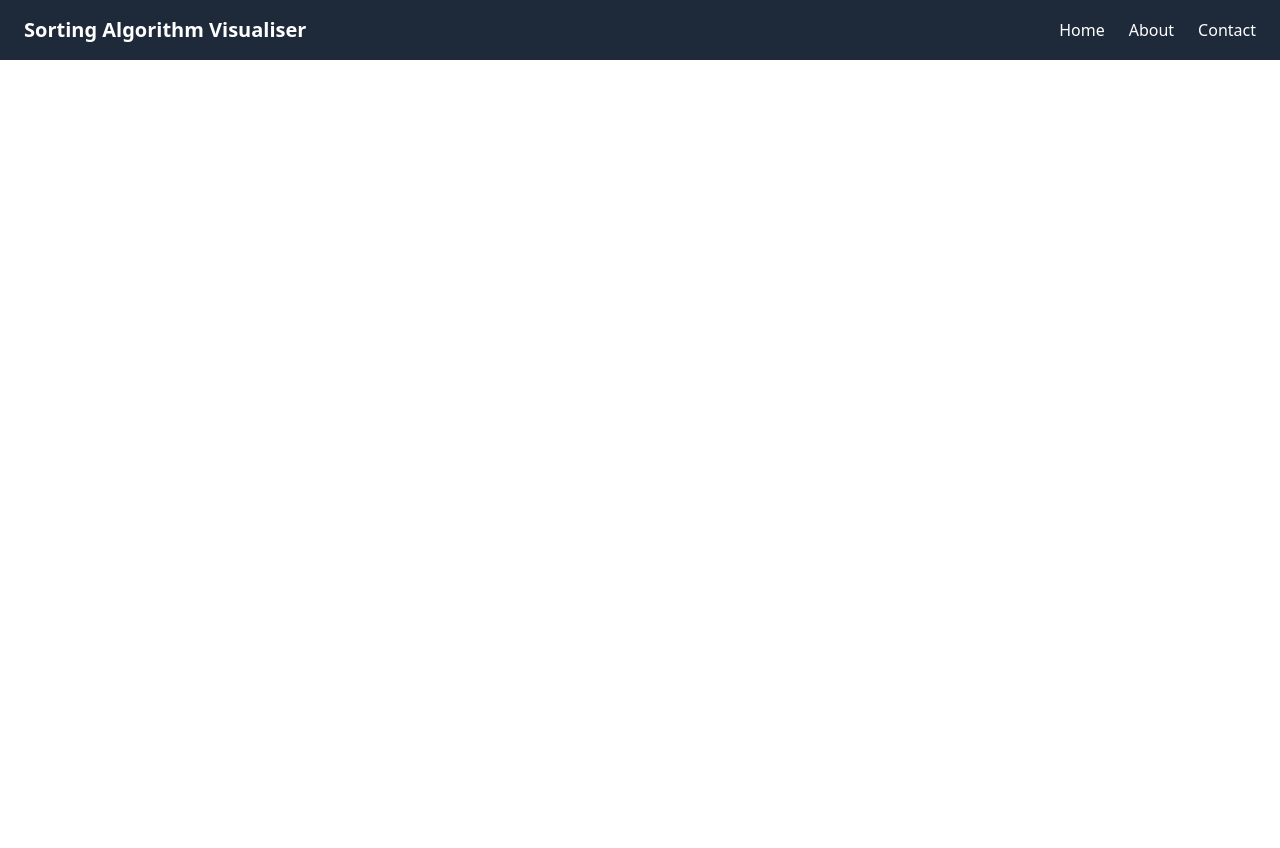
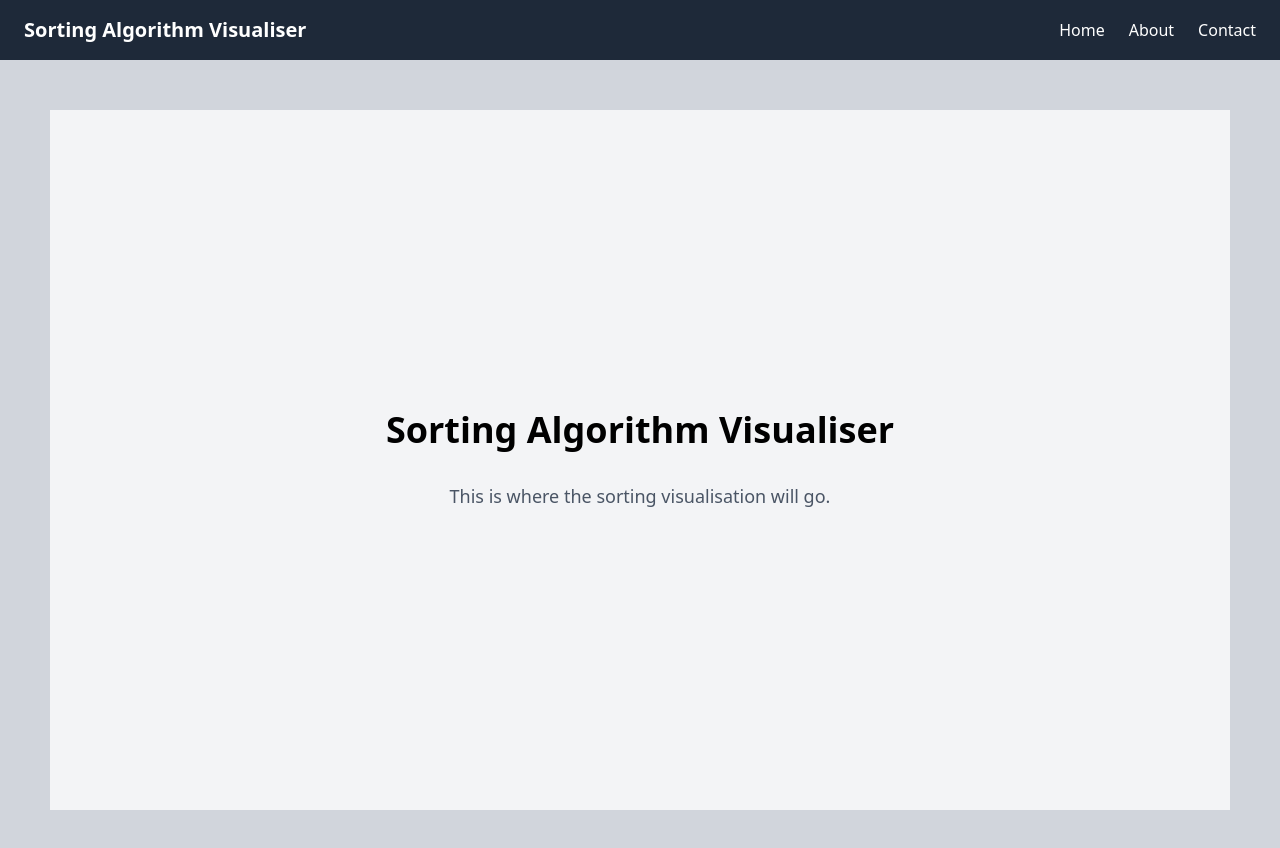
Before and after one commit to Danby15/sorting-visualiser, a React (Vite) app: page / in a window 1280 px wide. Shown: the top 848 px of the page. Before the commit the page ends 800 px from the top, so only its background shows below. Built offline with nearby package versions, Linux system fonts and the light colour scheme.

Commit message:
Add skeleton for SortingVisualiser component

```diff
--- a/src/App.jsx
+++ b/src/App.jsx
@@ -1,7 +1,6 @@
 import { useState } from 'react'
-import reactLogo from './assets/react.svg'
-import viteLogo from '/vite.svg'
-import NavBar from './components/NavBar'
+import NavBar from './components/NavBar.jsx'
+import SortingVisualiser from './components/SortingVisualiser.jsx'
 
 function App() {
   const [count, setCount] = useState(0)
@@ -9,7 +8,9 @@ function App() {
   return (
     <>
       <NavBar />
-
+      <div className="h-screen w-full bg-gray-100">
+        <SortingVisualiser />
+      </div>
     </>
   )
 }
--- /dev/null
+++ b/src/components/SortingVisualiser.jsx
@@ -0,0 +1,8 @@
+export default function SortingVisualiser() {
+  return (
+    <div className="flex flex-col items-center justify-center h-screen border-50 border-gray-300">
+      <h1 className="text-4xl font-bold mb-8">Sorting Algorithm Visualiser</h1>
+      <p className="text-lg text-gray-600">This is where the sorting visualisation will go.</p>
+    </div>
+  );
+}
```
Also changed, not shown: src/components/NavBar.jsx (renamed from src/components/NavBar.tsx).
